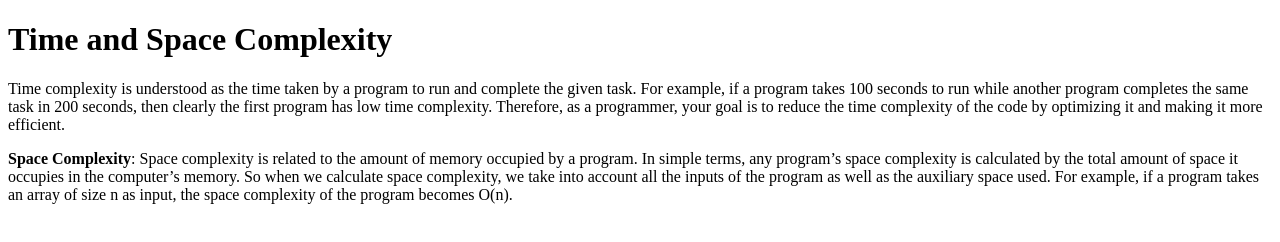
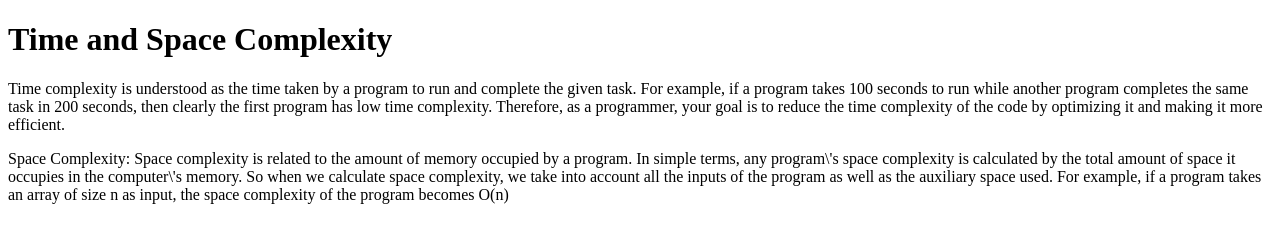
Before and after one commit to acciojob/time-and-space-complexity-mdsarfarj, a website: page main.html in a window 1280 px wide. Drawn offline with Linux system fonts and the light colour scheme.

Commit message:
created a submission

```diff
--- a/main.html
+++ b/main.html
@@ -7,7 +7,6 @@
   <h1>Time and Space Complexity</h1>
 
   <p>Time complexity is understood as the time taken by a program to run and complete the given task. For example, if a program takes 100 seconds to run while another program completes the same task in 200 seconds, then clearly the first program has low time complexity. Therefore, as a programmer, your goal is to reduce the time complexity of the code by optimizing it and making it more efficient.</p>
-
-  <p><b>Space Complexity</b>: Space complexity is related to the amount of memory occupied by a program. In simple terms, any program’s space complexity is calculated by the total amount of space it occupies in the computer’s memory. So when we calculate space complexity, we take into account all the inputs of the program as well as the auxiliary space used. For example, if a program takes an array of size n as input, the space complexity of the program becomes O(n).</p>
+<p>Space Complexity: Space complexity is related to the amount of memory occupied by a program. In simple terms, any program\'s space complexity is calculated by the total amount of space it occupies in the computer\'s memory. So when we calculate space complexity, we take into account all the inputs of the program as well as the auxiliary space used. For example, if a program takes an array of size n as input, the space complexity of the program becomes O(n)</p>
 </body>
 </html>
```
